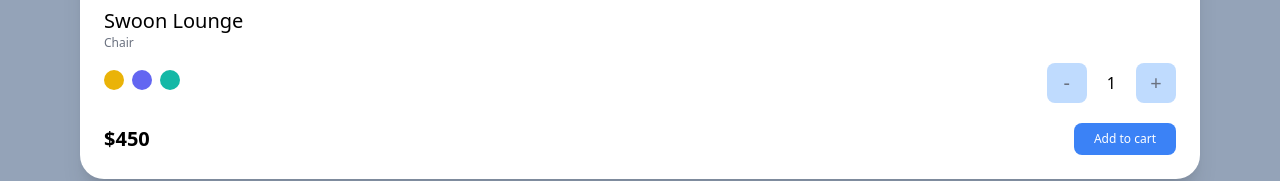
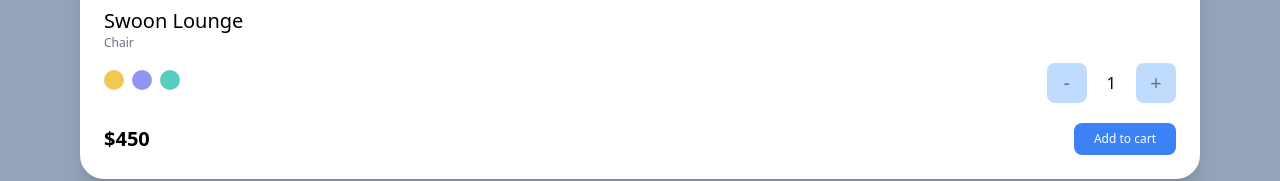
Before and after one commit to JYoungKweon/reactjs_carrot_market, a Next.js app: page / in a window 1280 px wide. Shown: the part 1047-1228 px from the top of the page. Built offline with nearby package versions, Linux system fonts and the light colour scheme.

Commit message:
tailwindCSS_transition

```diff
--- a/pages/index.tsx
+++ b/pages/index.tsx
@@ -67,9 +67,9 @@
           <span className="text-xs text-gray-500">Chair</span>
           <div className="mt-3 mb-5 flex justify-between items-center">
             <div className="space-x-2">
-              <button className="w-5 h-5 rounded-full bg-yellow-500" />
-              <button className="w-5 h-5 rounded-full bg-indigo-500" />
-              <button className="w-5 h-5 rounded-full bg-teal-500" />
+              <button className="w-5 h-5 rounded-full bg-yellow-500 focus:ring-2 bg-opacity-70 ring-opacity-80 ring-offset-2 ring-yellow-500 transition" />
+              <button className="w-5 h-5 rounded-full bg-indigo-500 focus:ring-2 bg-opacity-70 ring-opacity-80 ring-offset-2 ring-indigo-500 transition" />
+              <button className="w-5 h-5 rounded-full bg-teal-500 focus:ring-2 bg-opacity-70 ring-opacity-80 ring-offset-2 ring-teal-500 transition" />
             </div>
             <div className="flex items-center space-x-5">
               <button className="p-1.5 bg-blue-200 flex rounded-lg justify-center items-center aspect-square w-10 text-xl text-gray-500">
```
